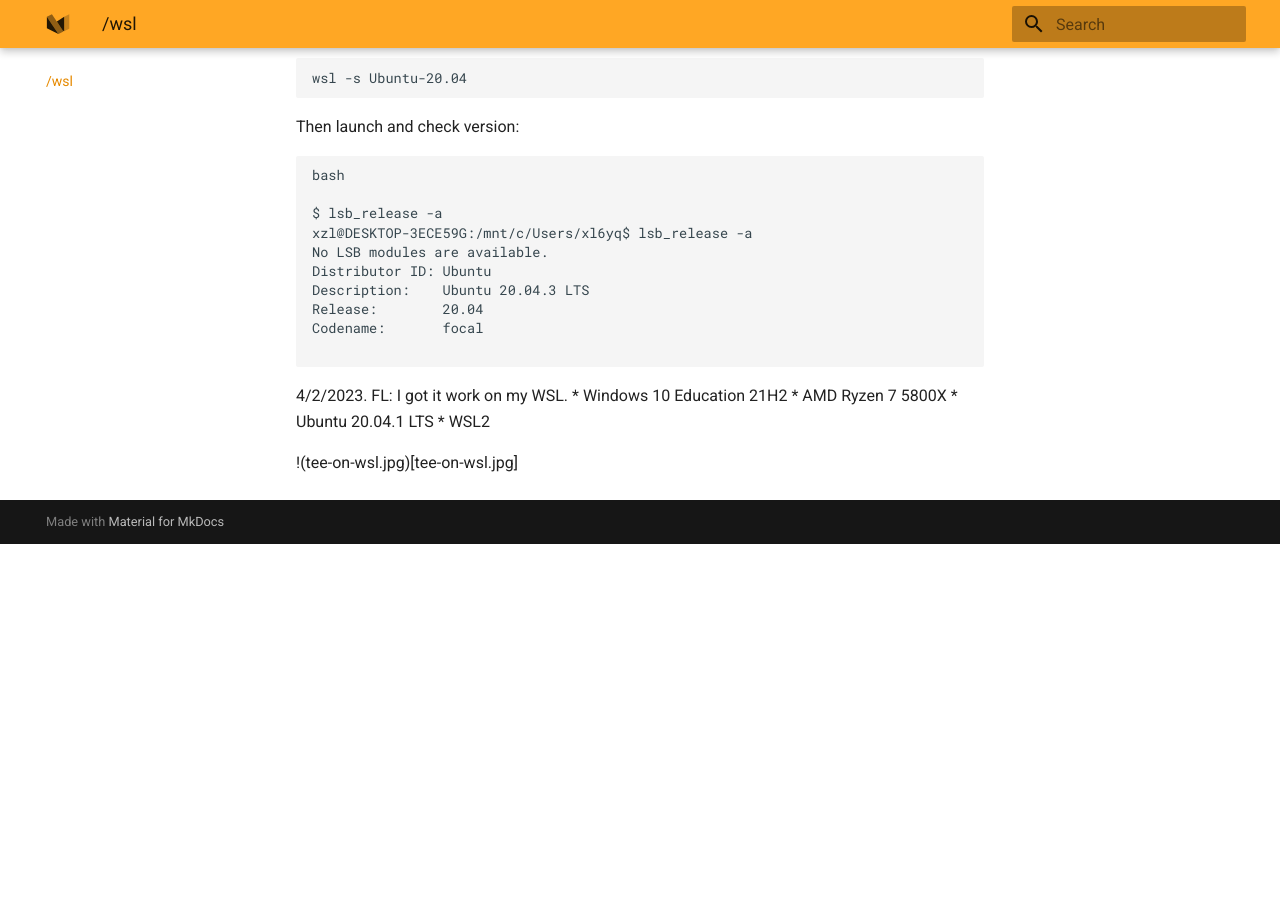
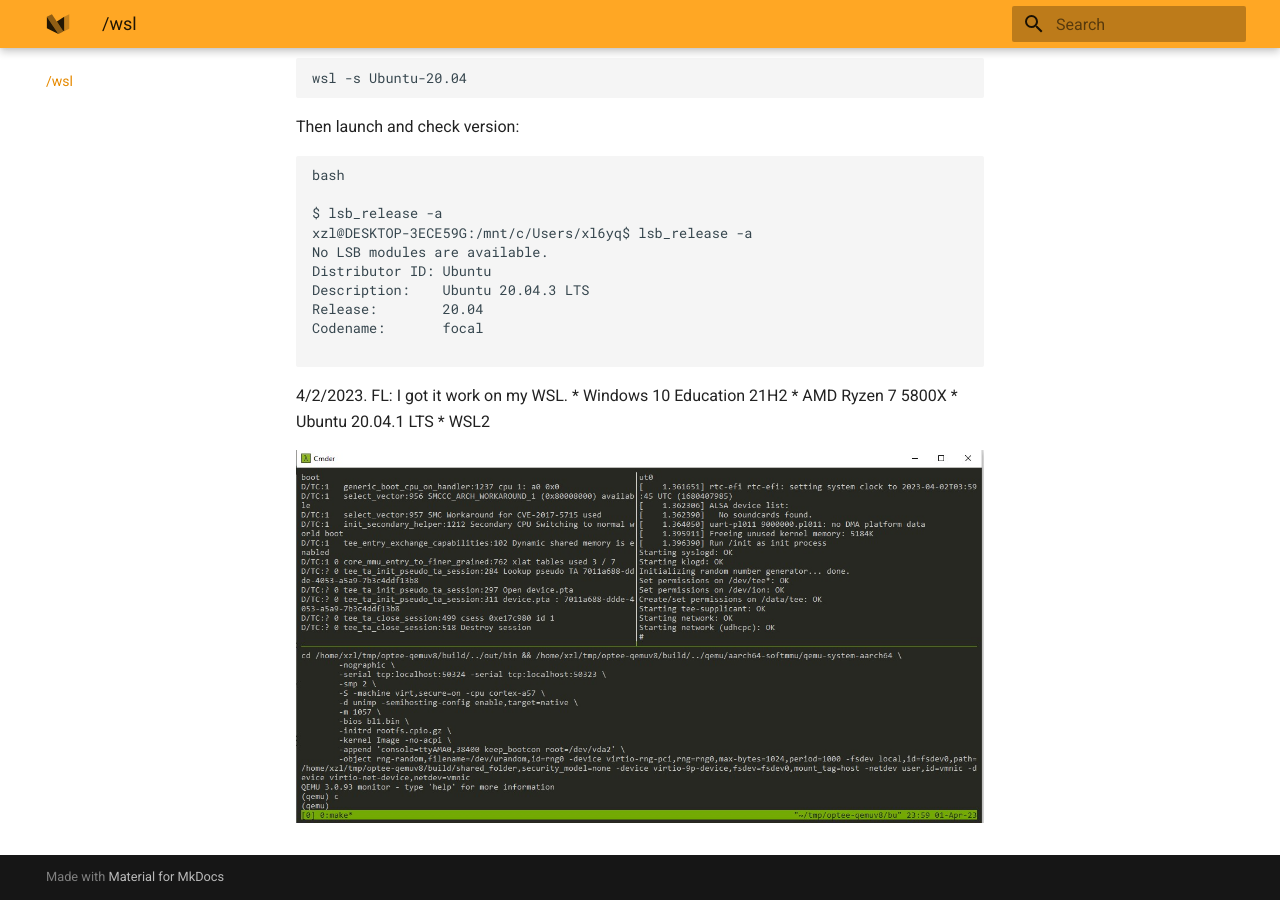
Before and after one commit to fxlin/p3-tee, an MkDocs documentation site: the page built from docs/wsl-ubuntu-howto.md, in a window 1280 px wide and 900 px high, scrolled down 643 px. Built offline with MkDocs 1.6.1 and Material for MkDocs 9.7.7, drawn with Linux system fonts in a browser that asks for light colours; before the commit the page ends 1187 px from its top, so only the background shows below that.

Commit message:
Update wsl-ubuntu-howto.md

```diff
--- a/docs/wsl-ubuntu-howto.md
+++ b/docs/wsl-ubuntu-howto.md
@@ -46,4 +46,4 @@ Codename:       focal
 * Ubuntu 20.04.1 LTS
 * WSL2
 
-!(tee-on-wsl.jpg)[tee-on-wsl.jpg]
+![](tee-on-wsl.jpg)
```
